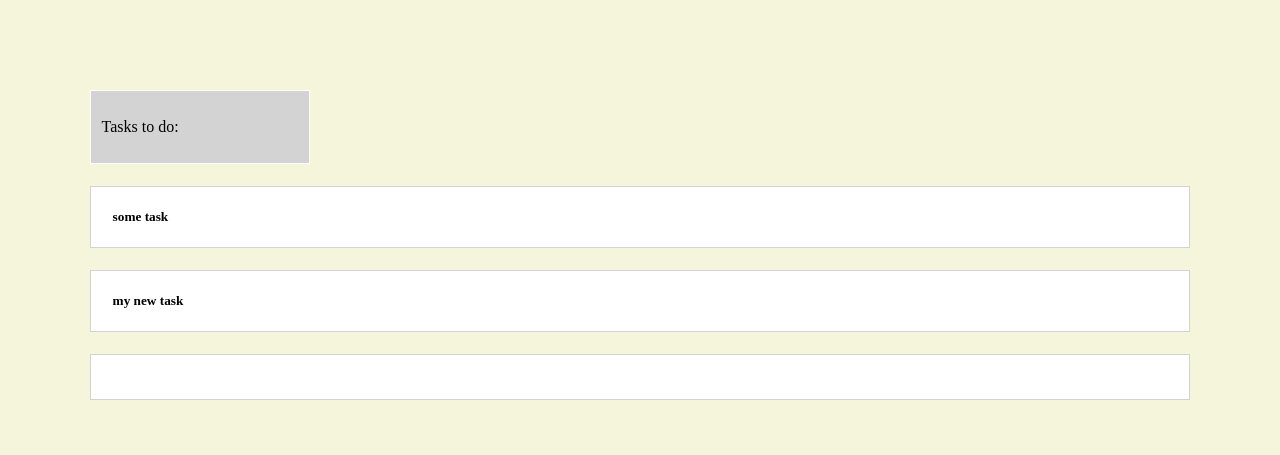
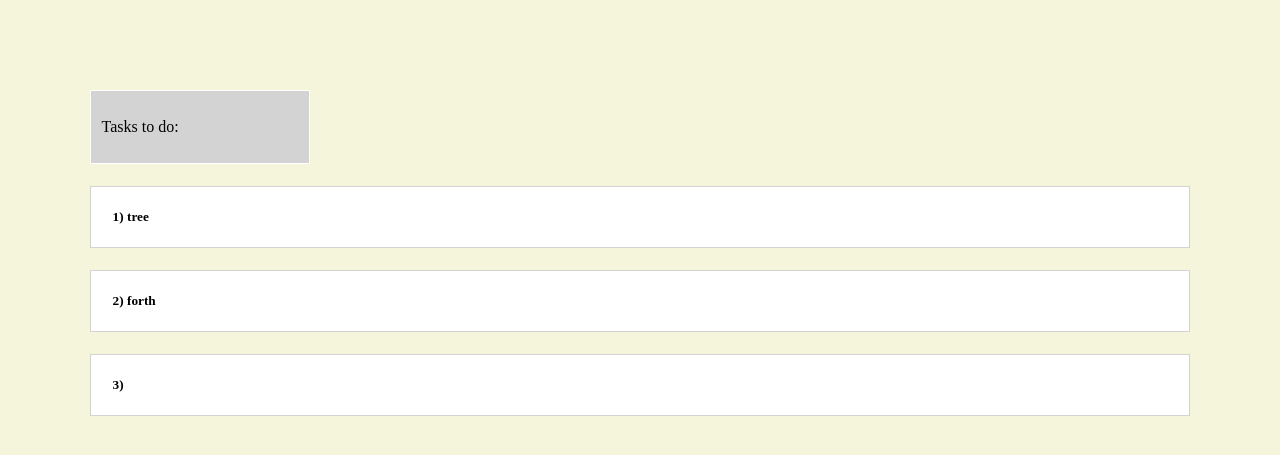
Before and after one commit to valdesar/task-runner-py, a Flask app: page / in a window 1280 px wide. Shown: the top 455 px of the page. Run offline with Flask 2, Linux system fonts and the light colour scheme.

Commit message:
basic functionallity works as it should

```diff
--- a/app.py
+++ b/app.py
@@ -73,6 +73,19 @@ def form(name=None):
     return render_template('form.html')
 
 
+@app.route('/remove')
+def removetask(name=None):
+#    return "<h1>Hello World!</h1>"
+    return render_template('remove.html')
+
+
+#@app.route('/remove')
+#def form(name=None):
+#    return "<h1>Hello World!</h1>"
+#    return render_template('remove.html')
+
+
+
 #@app.route('/<name>')
 #def hello_name(name):
 #    return "Hello {}!".format(name)
@@ -102,10 +115,38 @@ def login():
       user = request.args.get('nm')
       return redirect(url_for('success',name = user))
 
+@app.route('/success/<name>')
+def success(name):
+   return 'welcome %s' % name
 
 
-@app.route('/success/<name>')
-def success(name):
+@app.route('/removeit',methods = ['POST', 'GET'])
+def rem():
+   if request.method == 'POST':
+      user = request.form['nm']
+      user = int(user)
+      with open("test.txt","r") as fo:
+#         targ = fo.read().strip('\n')[user]
+         data = fo.readlines()
+         data[user] = ''
+         fo.close()
+
+      with open('test.txt', 'w') as fo:
+         fo.writelines( data )
+
+
+
+         #targ.write("")
+        # fo.flush()
+      return redirect(url_for('removed',name = user))
+   else:
+      user = request.args.get('nm')
+      return redirect(url_for('removed',name = user))
+
+
+
+@app.route('/removed/<name>')
+def removed(name):
    return 'welcome %s' % name
 
 #@app.route('/user/<username>')
--- a/templates/tasks.html
+++ b/templates/tasks.html
@@ -4,8 +4,8 @@
 <!--
  <h5 style="padding:2%; background-color: white; border: 1px lightgrey solid;">{{name}}</h5>
 -->
- <h5 style="padding:2%; background-color: white; border: 1px lightgrey solid;">{{name1}}</h5>
- <h5 style="padding:2%; background-color: white; border: 1px lightgrey solid;">{{name2}}</h5>
- <h5 style="padding:2%; background-color: white; border: 1px lightgrey solid;">{{name3}}</h5>
+ <h5 style="padding:2%; background-color: white; border: 1px lightgrey solid;">1) {{name1}}</h5>
+ <h5 style="padding:2%; background-color: white; border: 1px lightgrey solid;">2) {{name2}}</h5>
+ <h5 style="padding:2%; background-color: white; border: 1px lightgrey solid;">3) {{name3}}</h5>
 
 </body>
--- a/test.txt
+++ b/test.txt
@@ -1,3 +1,3 @@
 
-some task
-my new task
+tree
+forth
```
Also changed, not shown: loop.py (added, +15 -0 lines), templates/remove.html (added, +9 -0 lines).
